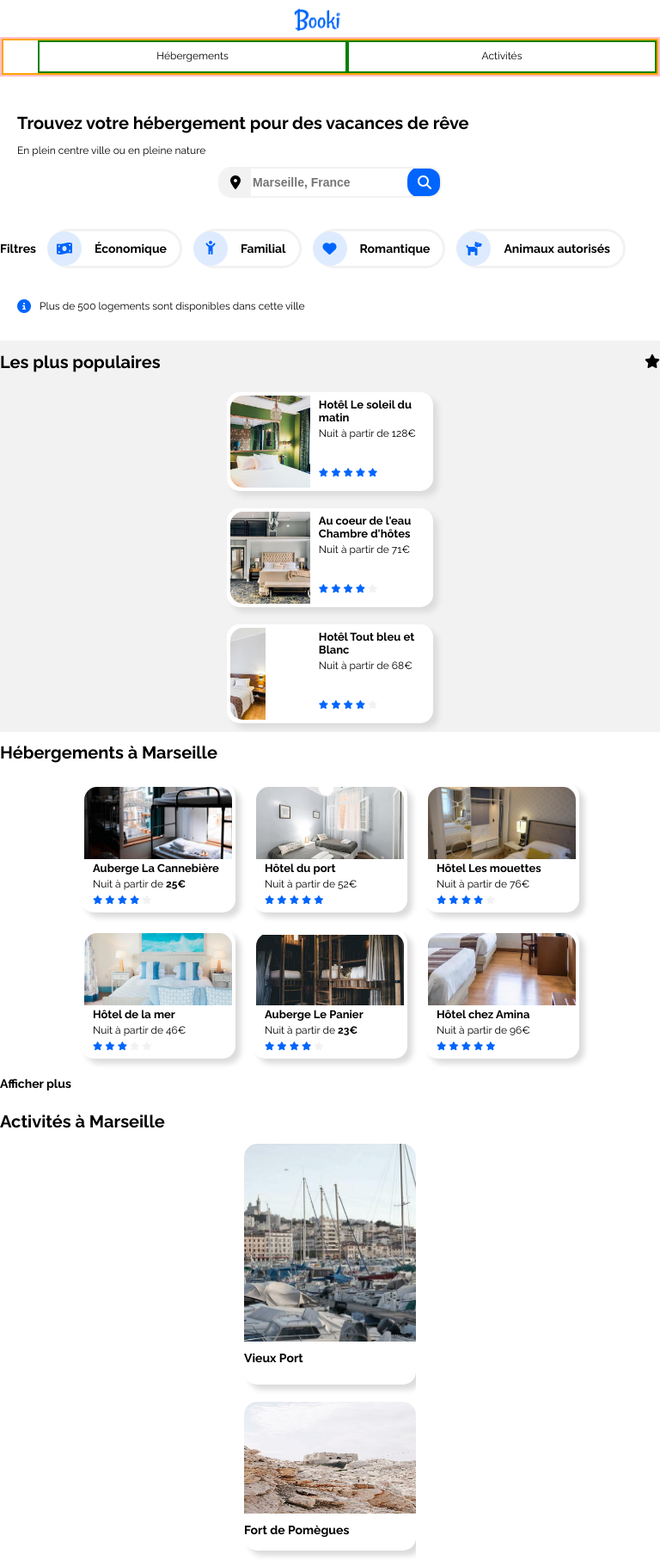
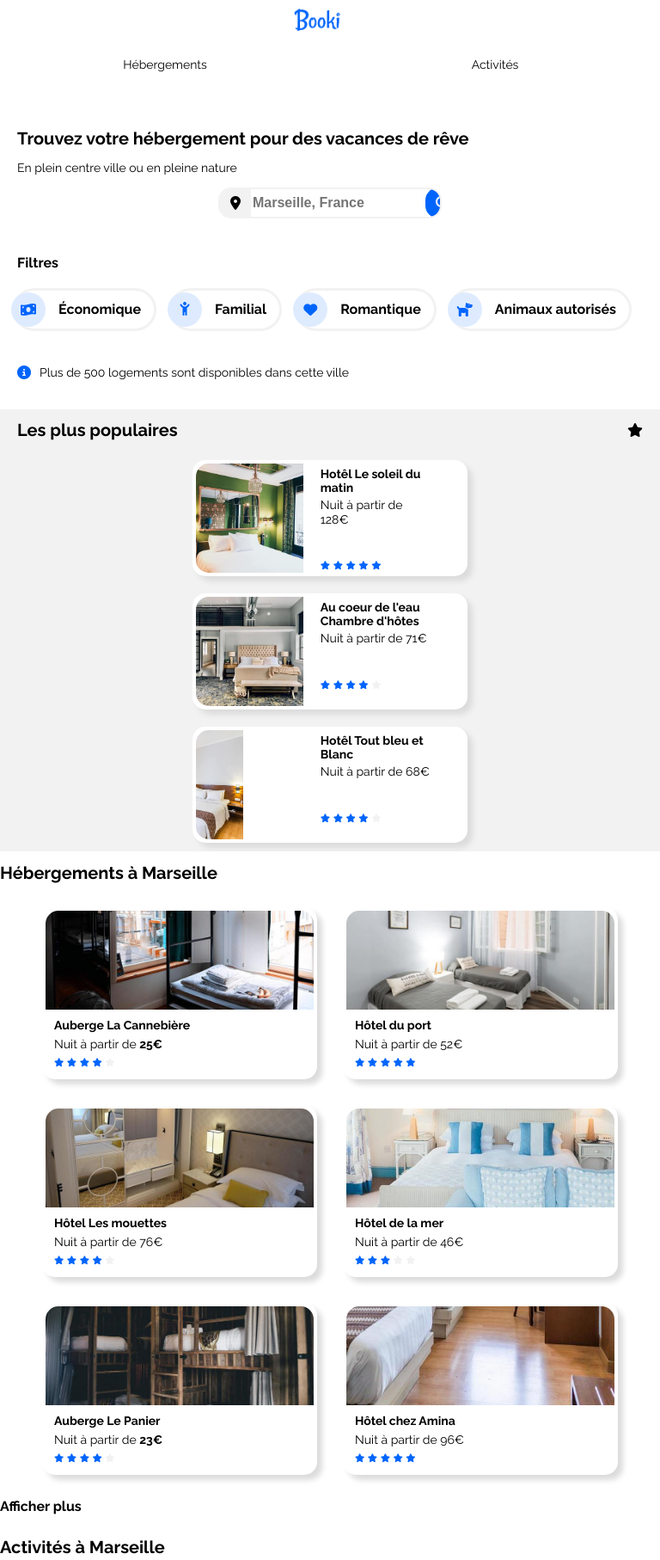
Before and after one commit to NinaOpenclassrooms/Projet-2-OC-Version-2, a plain HTML site: page index.html in a window 768 px wide. Shown: the part 27-1841 px from the top of the page at 86% size. Drawn offline with Linux system fonts and the light colour scheme.

Commit message:
Ajout Modifications

```diff
--- a/css/style.css
+++ b/css/style.css
@@ -16,7 +16,7 @@
    body {
       font-family: 'Raleway', sans-serif;
       margin: 0px 20px;
-      font-size: 12px;
+      font-size: 14px;
      }
    i {
       font-size: 16px;
@@ -39,7 +39,6 @@ ul {
 #accomodation, #activities {
     padding: 40px 20px 10px 20px;
 }
-
 #accomodation:hover, #activities:hover {
     border-top: 3px solid #0065FC; /* REDUIRE A 2PX? */
     color: #0065FC; /* FAIRE AUTRE REGLE POUR TELEPHONE */
@@ -50,9 +49,9 @@ h1 {
     font-size: 20px;
     font-weight: 700;
  }
- h2, #ville { /* La VILLE Ne S'AFFICHE PAS ASSEZ NOIRE */
+ h2, #ville { /* La VILLE NE S'AFFICHE PAS ASSEZ NOIRE */
     color: black;
-    font-size: 14px;
+    font-size: 16px;
     font-weight: bold;
  }
  h3 {
@@ -65,7 +64,7 @@ h1 {
  }
  h4 {
     color: black;
-    font-size: 13px;
+    font-size: 14px;
     font-weight: bold;
  }
  /* Section de recherche */
@@ -165,29 +164,28 @@ aside {
    width: 33%;
    border-radius: 15px;
    display: flex;
-   justify-content: space-between;
-}
-#aside_container {
-   height: 100%;
-   margin: auto;
+   flex-direction: column;
+   justify-content: flex-start;
 }
 #aside_title_container {
-   width: 100%;
-   margin: auto;
+   width: auto;
    display: flex;
    justify-content: space-between;
    align-items: center;
+   margin: 0px 20px;
 }
 #aside_cards_container {
+   height: 100%;
    display: flex;
    flex-direction: column;
+   justify-content: space-around;
    align-items: center;
 }
 
 /* Aside Card */
 .aside_card {
-   width: 240px;
-   height: 115px;
+   width: 320px;
+   height: 135px;
    display: flex;
    justify-content: space-between;
    margin: 10px;
@@ -210,7 +208,8 @@ aside {
 }
 .aside_card_body {
    width: 60%;
-   padding-left: 10px;
+   padding-left: 20px;
+   padding-right: 40px;
 }
 .aside_card_body h4, .aside_card_body p {
    margin: 0px;
@@ -229,7 +228,6 @@ article {
    flex-direction: column;
    justify-content: space-between;
    margin: 0px 20px;
-
 }
 #accomodation_cards_container {
    display: flex;
@@ -239,25 +237,28 @@ article {
 
 /* Accomodation Card */
 .accomodation_card {
-   width: 180px;
-   height: 150px;
+   width: 240px;
+   height: 200px;
    display: flex;
    flex-direction: column;
    justify-content: space-between;
-   margin: 10px;
+   margin: 15px;
    background-color: white;
    border: 4px solid white;
    border-radius: 15px;
    overflow: hidden;
    box-shadow: 6px 6px 6px gainsboro;
 }
-.accomodation_card h2:hover, .accomodation_card p:hover, .accomodation_card strong:hover {
-   color: #0065FC; /* MODIFIER POUR QUE LE STRONG CHANGE DE COULEUR EN MEME TEMPS QUE LE RESTE*/
+.accomodation_card a {
+   width: 100%;
+   height: 100%;
 }
-
+.accomodation_card h4:hover, .accomodation_card p:hover, .accomodation_card strong:hover {
+   color: #0065FC;
+}
 .accomodation_card_image {
    width: 100%;
-   height: 155%; /* A MODIFIER */
+   height: 60%;
    position: relative;
    object-fit: cover;
    overflow: hidden;
@@ -267,18 +268,19 @@ article {
 .accomodation_card_image img {
    max-width: 100%;
    position: absolute;
-   bottom: -15px;
+   bottom: -20px;
 }
 .accomodation_card_body {
    width: 100%;
-   height: 110%; /* A MODIFIER */
+   height: 40%;
    display: inline-block;
    vertical-align: bottom;
    padding-left: 10px;
+   padding-top: 4px;
 }
 .accomodation_card_body h4, .accomodation_card_body p {
    margin: 0px;
-   padding-top: 4px;
+   padding-top: 6px;
    padding-bottom: 0px;
 }
 .accomodation_card i, .aside_card i {
@@ -300,8 +302,8 @@ article {
    flex-wrap: wrap;
 }
 .activities_container_full_size {
-   width: 200px;
-   height: 300px;
+   width: 300px;
+   height: 450px;
    display: flex;
    flex-direction: column;
    position: relative;
@@ -310,41 +312,40 @@ article {
    margin-bottom: 20px;
 }
 .activities_container_vieux_port, .activities_container_parc_calanques {
-   width: 200px;
-   height: 300px;
+   width: 300px;
+   height: 100%;
    border-radius: 15px;
    overflow: hidden;
    box-shadow: 6px 6px 6px gainsboro;
    margin-bottom: 20px;
 }
 .activities_container_fort_pomergues {
-   width: 200px;
-   height: 200px;
+   width: 300px;
+   height: 60%;
    border-radius: 15px;
    overflow: hidden;
    box-shadow: 6px 6px 6px gainsboro;
    margin-bottom: 20px;
 }
 .activities_container_iles_frioul {
-   width: 200px;
-   height: 100px;
+   width: 300px;
+   height: 40%;
    border-radius: 15px;
    overflow: hidden;
    box-shadow: 6px 6px 6px gainsboro;
    margin-bottom: 20px;
 }
 .activities_container_notre_dame_garde, .activities_container_parc_longchamp {
-   width: 200px;
-   height: 150px;
+   width: 300px;
+   height: 50%;
    border-radius: 15px;
    overflow: hidden;
    box-shadow: 6px 6px 6px gainsboro;
    margin-bottom: 20px;
 }
-
 .activities_container_vieux_port .activities_image {
    width: 100%;
-   height: 230px; /* A MODIFIER */
+   height: 380px;
    position: relative;
    object-fit: cover;
    overflow: hidden;
@@ -352,11 +353,11 @@ article {
 .activities_container_vieux_port img {
    height: 100%;
    position: absolute;
-   left: -50px;
+   left: -110px;
 }
 .activities_container_fort_pomergues .activities_image {
    width: 100%;
-   height: 130px; /* A MODIFIER */
+   height: 200px;
    position: relative;
    object-fit: cover;
    overflow: hidden;
@@ -368,7 +369,7 @@ article {
 }
 .activities_container_iles_frioul .activities_image {
    width: 100%;
-   height: 40px; /* A MODIFIER */
+   height: 110px;
    position: relative;
    object-fit: cover;
    overflow: hidden;
@@ -380,7 +381,7 @@ article {
 }
 .activities_container_parc_calanques .activities_image {
    width: 100%;
-   height: 230px; /* A MODIFIER */
+   height: 380px;
    position: relative;
    object-fit: cover;
    overflow: hidden;
@@ -388,11 +389,11 @@ article {
 .activities_container_parc_calanques img {
    height: 100%;
    position: absolute;
-   left: -100px;
+   left: -150px;
 }
 .activities_container_notre_dame_garde .activities_image {
    width: 100%;
-   height: 90px; /* A MODIFIER */
+   height: 155px;
    position: relative;
    object-fit: cover;
    overflow: hidden;
@@ -404,7 +405,7 @@ article {
 }
 .activities_container_parc_longchamp .activities_image {
    width: 100%;
-   height: 90px; /* A MODIFIER */
+   height: 155px;
    position: relative;
    object-fit: cover;
    overflow: hidden;
@@ -414,12 +415,8 @@ article {
    min-width: 100%;
    position: absolute;
 }
-
 #section2 h2 {
-   width: 200px;
-   height: 40px;
-   display: inline-block; /* A MODIFIER FONCTIONNE PAS */
-   vertical-align: baseline; /* A MODIFIER FONCTIONNE PAS */
+   margin-left: 20px;
 }
 
 /* Footer */
@@ -466,23 +463,17 @@ footer {
       flex-direction: column;
       justify-content: center;
    }
-    nav { /* A ENLEVER? */ /* METTRE LA BOITE SUR TOUTE LA LONGUEUR */
-        width: 100%; /* A ENLEVER? */
-        margin: 0px; /* A ENLEVER? */
+   nav {
+      width: 100%;
+   }
+   nav ul {
+      width: 100%;
       padding: 0px;
-        border: 2px solid pink; /* A ENLEVER? */
-    }
-    nav ul { /* A ENLEVER */ /* METTRE LA BOITE SUR TOUTE LA LONGUEUR */
-        width: 100%; /* A ENLEVER */
-        margin: auto; /* A ENLEVER */
-        border: 2px solid orange; /* A ENLEVER */
    }
    nav li {
-        width: 50%; /* MARGE A GAUCHE, POURQUOI? */
-        margin: auto;
+      width: 50%;
       text-align: center;
       padding: 10px 20px;
-        border: 2px solid green;
    }
    #accomodation:hover, #activities:hover {
       border-top: hidden;
@@ -512,7 +503,7 @@ footer {
       border-top-left-radius: 15px;
       border-bottom-left-radius: 15px;
     }
-    #research_section h1, #research_section p, #filter_section + h2 { /* NE FONCTIONNE PAS POUR LES FILTRES */
+   #research_section h1, #research_section p, #h2_filters {
       margin-left: 20px;
     }
    #information {
@@ -526,10 +517,6 @@ footer {
       width: 100%;
       border-radius: 0px;
    }
-   #aside_container {
-      width: 100%;
-      margin: auto; /* A MODIFIER, NON CENTRE*/
-   }
    article {
       width: 100%;
       background-color: white;
@@ -538,9 +525,11 @@ footer {
       width: 100%;
       margin: auto;
    }
-   .activities_container_full_size, {
-      width: 100%;
-      height: 100%;
+   .accomodation_card {
+      width: 320px;
+      height: 200px;
+   }
+   .activities_container_full_size {
       margin: auto;
    }
    .footer_elements_container {
@@ -551,19 +540,51 @@ footer {
 /* Media Query Tablet */
 @media screen and (min-width: 768px) and (max-width: 992px)
 {
-    header { /* A CENTRER */
+   header {
       width: 100%;
-        display: flex; /* PEUT-ON ENLEVER DISPLAY? */
+      display: flex;
       flex-direction: column;
       justify-content: center;
    }
+   nav {
+      width: 100%;
+   }
+   nav ul {
+      width: 100%;
+      padding: 0px;
+   }
+   nav li {
+      width: 50%;
+      text-align: center;
+      padding: 10px 20px;
+   }
    #accomodation:hover, #activities:hover {
       border-top: hidden;
+   }
+   nav li:hover {
       border-bottom: 3px solid #0065FC;
    }
-    #activities_container {
+   #section1 {
+      display: flex;
       flex-direction: column;
+   }
+   aside {
+      width: 100%;
+      border-radius: 0px;
+   }
+   article {
+      width: 100%;
+      background-color: white;
+   }
+   #accomodation_container {
+      width: 100%;
+      margin: auto;
+   }
+   .accomodation_card {
+      width: 320px;
+      height: 200px;
    }
    .activities_container_full_size {
    margin: auto;
 }
+}
--- a/index.html
+++ b/index.html
@@ -14,7 +14,7 @@
   <body>
         <!--Header-->
         <header>
-            <img src="images/logo.png" id="logo" alt="Logo de Booki"/> <!--Logo-->
+            <img src="images/logo.png" id="logo" alt="Logo de Booki"> <!--Logo-->
             <nav>
               <ul>
                 <li><a id="accomodation" href="#accomodation_anchor">Hébergements</a></li>
@@ -43,11 +43,11 @@
 
             <!--Filter Section-->
     <section id="filter_section">
-        <h2>Filtres</h2>
-      <div id="filter_elements_container"> <!--NOM A ETE MODIFIE MAIS N'APPARAIT PAS DS LE CSS-->
+        <h2 id="h2_filters">Filtres</h2>
+      <div id="filter_elements_container">
         <div class="filter_element">
           <div class="filter_icon_container">
-            <i class="fa-solid fa-money-bill-wave" style="color:#0065FC"></i> <!--A VERIFIER--> <!--RAJOUTER DEBORDEMENT-->
+            <i class="fa-solid fa-money-bill-wave" style="color:#0065FC"></i>
           </div>
           <div class="filter_text_container">
           <h2>Économique</h2>
@@ -56,7 +56,7 @@
       <div class="filter_element">
         <div class="filter_icon_container">
           <div id="child_reaching_icon">
-            <i class="fa-solid fa-child-reaching" style="color:#0065FC"></i> <!--A VERIFIER--> <!--RAJOUTER DEBORDEMENT-->
+            <i class="fa-solid fa-child-reaching" style="color:#0065FC"></i>
           </div>
         </div>
         <div class="filter_text_container">
@@ -65,7 +65,7 @@
       </div>
       <div class="filter_element">
         <div class="filter_icon_container">
-          <i class="fa-solid fa-heart" style="color:#0065FC"></i> <!--A VERIFIER--> <!--RAJOUTER DEBORDEMENT-->
+          <i class="fa-solid fa-heart" style="color:#0065FC"></i>
         </div>
         <div class="filter_text_container">
         <h2>Romantique</h2>
@@ -73,7 +73,7 @@
       </div>
       <div class="filter_element">
         <div class="filter_icon_container">
-          <i class="fa-solid fa-dog" style="color:#0065FC"></i> <!--A VERIFIER--> <!--RAJOUTER DEBORDEMENT-->
+          <i class="fa-solid fa-dog" style="color:#0065FC"></i>
         </div>
         <div class="filter_text_container">
         <h2>Animaux autorisés</h2>
@@ -97,8 +97,7 @@
       <section id="section1">
 
         <!--Aside-->
-        <aside>
-          <section id="aside_container">
+        <aside> <!--CORRIGER INDENTATION JUSQU'A FIN ASIDE-->
             <div id="aside_title_container">
               <h1>Les plus populaires</h1>
               <div id="solid_star_icon_container">
@@ -108,13 +107,13 @@
             <div id="aside_cards_container">
               <div class="aside_card">
                 <div class="aside_card_image">
-                  <img src="images/accomodation/emile-guillemot-Bj_rcSC5XfE-unsplash.jpg" alt="Photo chambre hôtel" />
+                  <img src="images/accomodation/emile-guillemot-Bj_rcSC5XfE-unsplash.jpg" alt="Photo chambre hôtel">
                 </div>
                 <div class="aside_card_body">
                   <h4>Hotêl Le soleil du matin</h4>
                   <p>Nuit à partir de 128€</p>
-                  </br>
-                  </br>
+                  <br>
+                  <br>
                   <div class="review_container">
                     <i class="fa-solid fa-star" style="color:#0065FC"></i>
                     <i class="fa-solid fa-star" style="color:#0065FC"></i>
@@ -126,13 +125,13 @@
               </div>
               <div class="aside_card">
                 <div class="aside_card_image">
-                  <img src="images/accomodation/aw-creative-VGs8z60yT2c-unsplash.jpg" alt="Photo chambre d'hôtes" />
+                  <img src="images/accomodation/aw-creative-VGs8z60yT2c-unsplash.jpg" alt="Photo chambre d'hôtes">
                 </div>
                 <div class="aside_card_body">
                   <h4>Au coeur de l'eau Chambre d'hôtes</h4>
                   <p>Nuit à partir de 71€</p>
-                  </br>
-                  </br>
+                  <br>
+                  <br>
                   <div class="review_container">
                     <i class="fa-solid fa-star" style="color:#0065FC"></i>
                     <i class="fa-solid fa-star" style="color:#0065FC"></i>
@@ -144,13 +143,13 @@
               </div>
               <div class="aside_card">
                 <div class="aside_card_image">
-                  <img src="images/accomodation/febrian-zakaria-sjvU0THccQA-unsplash.jpg" alt="Photo chambre hôtel" />
+                  <img src="images/accomodation/febrian-zakaria-sjvU0THccQA-unsplash.jpg" alt="Photo chambre hôtel">
                 </div>
                 <div class="aside_card_body">
                   <h4>Hotêl Tout bleu et Blanc</h4>
                   <p>Nuit à partir de 68€</p>
-                  </br>
-                  </br>
+                  <br>
+                  <br>
                   <div class="review_container">
                     <i class="fa-solid fa-star" style="color:#0065FC"></i>
                     <i class="fa-solid fa-star" style="color:#0065FC"></i>
@@ -161,7 +160,6 @@
                 </div>
               </div>
             </div>
-          </section>
         </aside>
 
         <!--Article-->
@@ -174,7 +172,7 @@
             <div class="accomodation_card">
               <a href="#"/>
                   <div class="accomodation_card_image">
-                    <img src="images/accomodation/marcus-loke-WQJvWU_HZFo-unsplash.jpg" alt="Photo auberge" />
+                    <img src="images/accomodation/marcus-loke-WQJvWU_HZFo-unsplash.jpg" alt="Photo auberge">
                   </div>
                   <div class="accomodation_card_body">
                       <h4>Auberge La Cannebière</h4>
@@ -192,7 +190,7 @@
             <div class="accomodation_card">
               <a href="#"/>
                   <div class="accomodation_card_image">
-                    <img src="images/accomodation/fred-kleber-gTbaxaVLvsg-unsplash.jpg" alt="Photo chambre hôtel" />
+                    <img src="images/accomodation/fred-kleber-gTbaxaVLvsg-unsplash.jpg" alt="Photo chambre hôtel">
                   </div>
                   <div class="accomodation_card_body">
                       <h4>Hôtel du port</h4>
@@ -210,7 +208,7 @@
             <div class="accomodation_card">
               <a href="#"/>
                   <div class="accomodation_card_image">
-                    <img src="images/accomodation/reisetopia-B8WIgxA_PFU-unsplash.jpg" alt="Photo chambre hôtel" />
+                    <img src="images/accomodation/reisetopia-B8WIgxA_PFU-unsplash.jpg" alt="Photo chambre hôtel">
                   </div>
                   <div class="accomodation_card_body">
                       <h4>Hôtel Les mouettes</h4>
@@ -228,7 +226,7 @@
             <div class="accomodation_card">
               <a href="#"/>
                   <div class="accomodation_card_image">
-                    <img src="images/accomodation/annie-spratt-Eg1qcIitAuA-unsplash.jpg" alt="Photo chambre hôtel" />
+                    <img src="images/accomodation/annie-spratt-Eg1qcIitAuA-unsplash.jpg" alt="Photo chambre hôtel">
                   </div>
                   <div class="accomodation_card_body">
                       <h4>Hôtel de la mer</h4>
@@ -246,7 +244,7 @@
             <div class="accomodation_card">
               <a href="#"/>
                   <div class="accomodation_card_image">
-                    <img src="images/accomodation/nicate-lee-kT-ZyaiwBe0-unsplash.jpg" alt="Photo auberge" />
+                    <img src="images/accomodation/nicate-lee-kT-ZyaiwBe0-unsplash.jpg" alt="Photo auberge">
                   </div>
                   <div class="accomodation_card_body">
                       <h4>Auberge Le Panier</h4>
@@ -264,7 +262,7 @@
             <div class="accomodation_card">
               <a href="#"/>
                   <div class="accomodation_card_image">
-                    <img src="images/accomodation/febrian-zakaria-M6S1WvfW68A-unsplash.jpg" alt="Photo chambre hôtel" />
+                    <img src="images/accomodation/febrian-zakaria-M6S1WvfW68A-unsplash.jpg" alt="Photo chambre hôtel">
                   </div>
                   <div class="accomodation_card_body">
                       <h4>Hôtel chez Amina</h4>
@@ -292,7 +290,7 @@
           <div class="activities_container_full_size">
             <div class="activities_container_vieux_port">
               <div class="activities_image">
-              <img src="images/activities/reno-laithienne-QUgJhdY5Fyk-unsplash.jpg" alt="Photo Vieux Port Marseille" />
+              <img src="images/activities/reno-laithienne-QUgJhdY5Fyk-unsplash.jpg" alt="Photo Vieux Port Marseille">
               </div>
               <h2>Vieux Port</h2>
             </div>
@@ -300,13 +298,13 @@
           <div class="activities_container_full_size">
             <div class="activities_container_fort_pomergues">
               <div class="activities_image">
-                <img src="images/activities/paul-hermann-QFTrLdQIRhI-unsplash.jpg" alt="Photo Fort de Pomègues" />
+                <img src="images/activities/paul-hermann-QFTrLdQIRhI-unsplash.jpg" alt="Photo Fort de Pomègues">
               </div>
                 <h2>Fort de Pomègues</h2>
             </div>
             <div class="activities_container_iles_frioul">
               <div class="activities_image">
-                <img src="images/activities/kevin-hikari-rV_Qd1l-VXg-unsplash.jpg" alt="Photo Îles du Frioul" />
+                <img src="images/activities/kevin-hikari-rV_Qd1l-VXg-unsplash.jpg" alt="Photo Îles du Frioul">
               </div>
                 <h2>Îles du Frioul</h2>
             </div>
@@ -314,7 +312,7 @@
           <div class="activities_container_full_size">
             <div class="activities_container_parc_calanques">
               <div class="activities_image">
-                <img src="images/activities/kilyan-sockalingum-NR8-cBCN3aI-unsplash.jpg" alt="Photo parc national des Calanques" />
+                <img src="images/activities/kilyan-sockalingum-NR8-cBCN3aI-unsplash.jpg" alt="Photo parc national des Calanques">
               </div>
               <h2>Parc National des Calanques</h2>
             </div>
@@ -322,13 +320,13 @@
           <div class="activities_container_full_size">
             <div class="activities_container_notre_dame_garde">
               <div class="activities_image">
-                <img src="images/activities/florian-wehde-xW9e8gdotxI-unsplash.jpg" alt="Photo Notre-Dame-de-la-Garde" />
+                <img src="images/activities/florian-wehde-xW9e8gdotxI-unsplash.jpg" alt="Photo Notre-Dame-de-la-Garde">
               </div>
                 <h2>Notre-Dame-de-la-Garde</h2>
             </div>
             <div class="activities_container_parc_longchamp">
               <div class="activities_image">
-                <img src="images/activities/lena-paulin-wH2-EJoDcV0-unsplash.jpg" alt="Photo Parc Longchamp" />
+                <img src="images/activities/lena-paulin-wH2-EJoDcV0-unsplash.jpg" alt="Photo Parc Longchamp">
               </div>
                 <h2>Parc Longchamp</h2>
             </div>
@@ -342,22 +340,22 @@
       <div class="footer_elements_container">
         <h2>A propos</h2>
         <ul>
-          <li><a href="#">Fonctionnement du site</a></li> </br>
-          <li><a href="#">Conditions générales de vente</a></li> </br>
+          <li><a href="#">Fonctionnement du site</a></li> <br>
+          <li><a href="#">Conditions générales de vente</a></li> <br>
           <li><a href="#">Données et confidentialité</a></li>
         </ul>
       </div>
       <div class="footer_elements_container">
         <h2>Nos hébergements</h2>
         <ul>
-          <li> <a href="#">Charte qualité</a></li> </br>
+          <li> <a href="#">Charte qualité</a></li> <br>
           <li> <a href="#">Soumettre votre hôtel</a></li>
         </ul>
       </div>
       <div class="footer_elements_container">
         <h2>Assistance</h2>
         <ul>
-          <li> <a href="#">Centre d'aide</a></li> </br>
+          <li> <a href="#">Centre d'aide</a></li> <br>
           <li> <a href="#">Nous contacter</a></li>
         </ul>
       </div>
```
Lines whose indentation alone changed are shown as unchanged.
